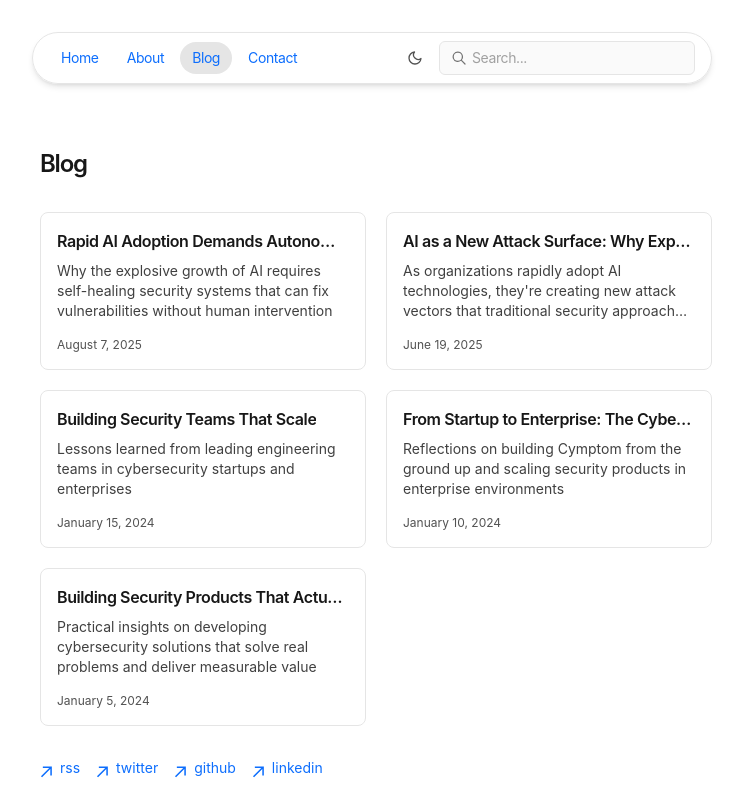
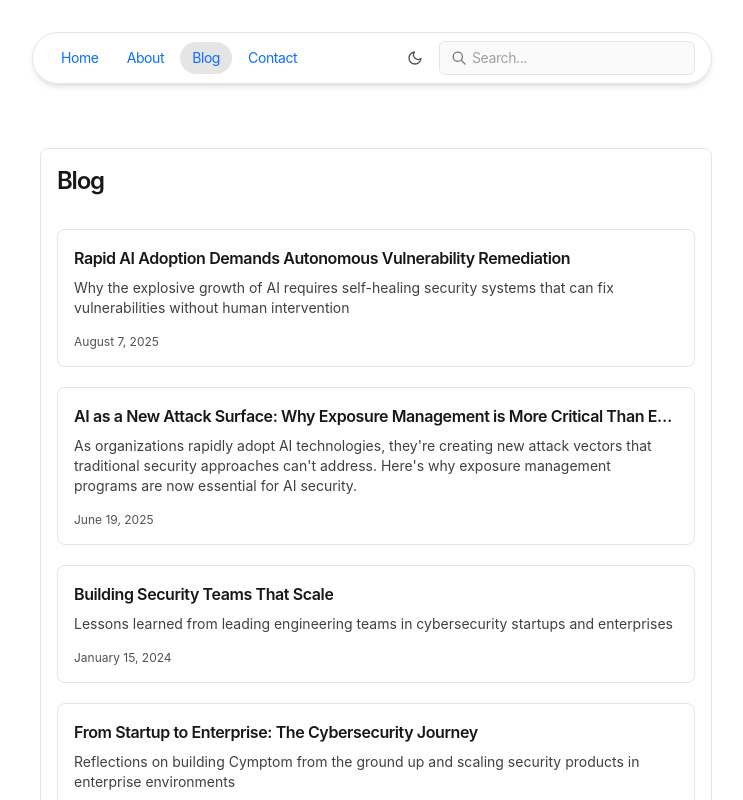
Before and after one commit to MrAnde7son/mrande7son-portfolio, a Next.js app: page /blog in a window 1280 px wide. Shown: the top 800 px of the page, without its empty margins (264-1007 px from the left). Built offline with nearby package versions, Linux system fonts and the light colour scheme.

Commit message:
style: round blog sections in dark mode

```diff
--- a/app/blog/[slug]/page.tsx
+++ b/app/blog/[slug]/page.tsx
@@ -63,7 +63,7 @@ export default async function Blog({ params }) {
   }
 
   return (
-    <section className="bg-white dark:bg-neutral-900 text-neutral-900 dark:text-neutral-100">
+    <section className="p-4 rounded-lg border border-neutral-200 dark:border-neutral-700 bg-white dark:bg-neutral-900 text-neutral-900 dark:text-neutral-100">
       <script
         type="application/ld+json"
         suppressHydrationWarning
--- a/app/blog/page.tsx
+++ b/app/blog/page.tsx
@@ -7,7 +7,7 @@ export const metadata = {
 
 export default function Page() {
   return (
-    <section className="bg-white dark:bg-neutral-900 text-neutral-900 dark:text-neutral-100">
+    <section className="p-4 rounded-lg border border-neutral-200 dark:border-neutral-700 bg-white dark:bg-neutral-900 text-neutral-900 dark:text-neutral-100">
       <h1 className="font-semibold text-2xl mb-8 tracking-tighter">Blog</h1>
       <BlogPosts />
     </section>
```
